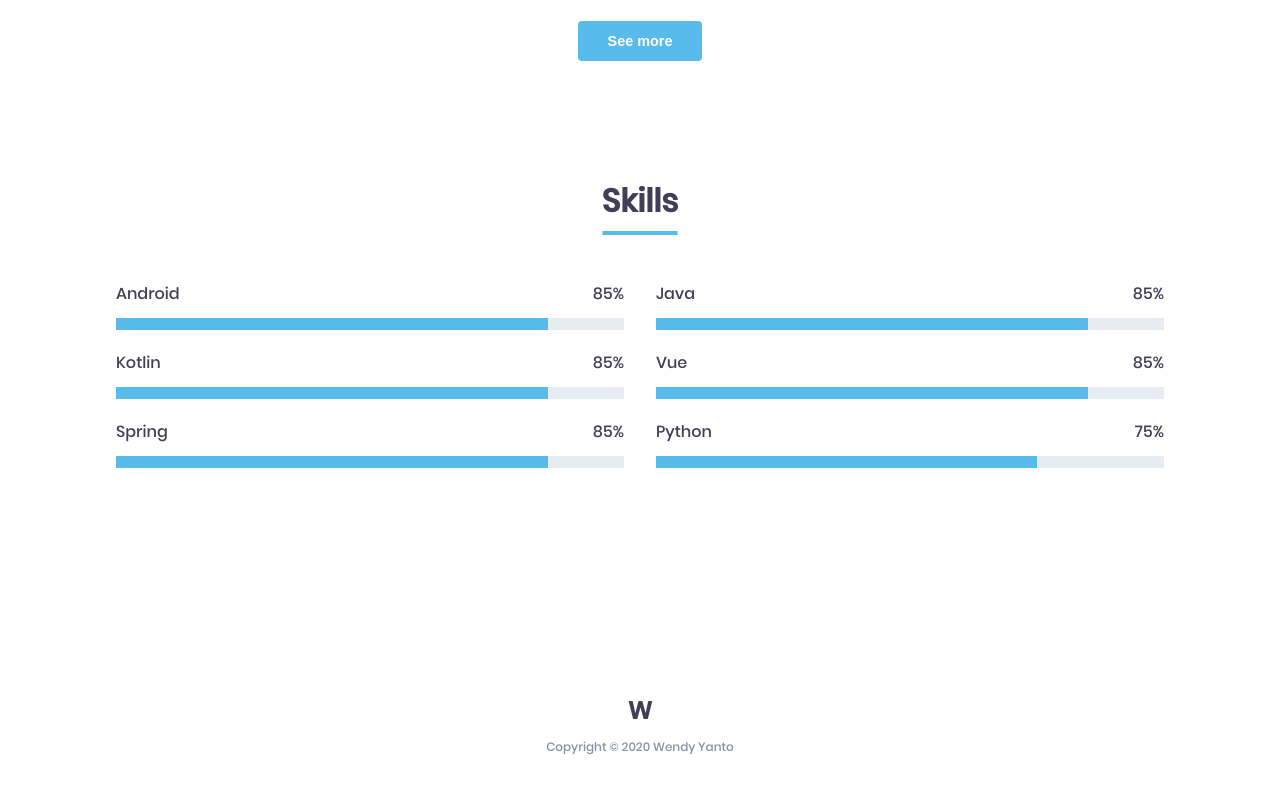
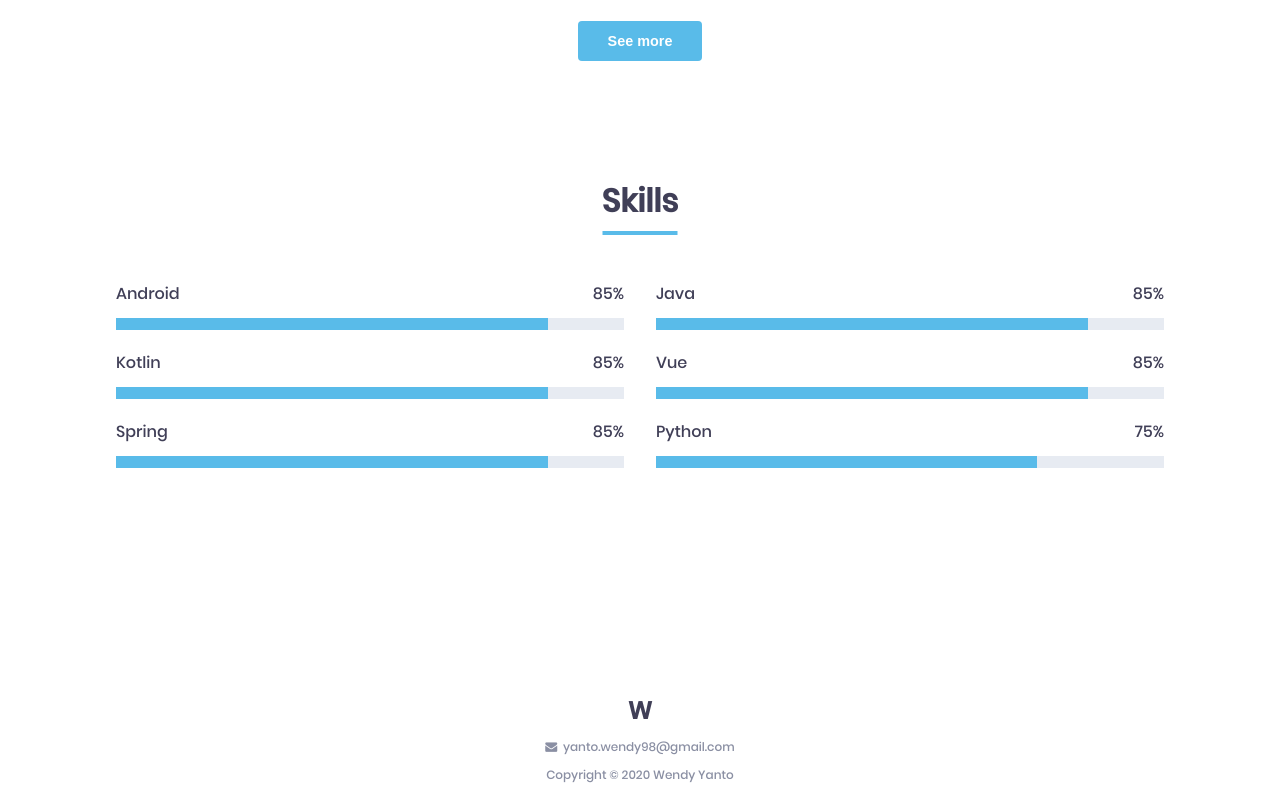
Before and after one commit to WendyYanto/react-personal-website, a React (Create React App) app: page / in a window 1280 px wide. Shown: the part 2570-3370 px from the top of the page. Before the commit the page ends 3342 px from the top, so only its background shows below. Built offline with nearby package versions, Linux system fonts and the light colour scheme.

Commit message:
feature: add email

```diff
--- a/public/index.html
+++ b/public/index.html
@@ -10,6 +10,7 @@
       content="Wendy Yanto's Website"
     />
     <link rel="apple-touch-icon" href="%PUBLIC_URL%/logo192.png" />
+    <link rel="stylesheet" href="https://cdnjs.cloudflare.com/ajax/libs/font-awesome/4.7.0/css/font-awesome.min.css">
     <!--
       manifest.json provides metadata used when your web app is installed on a
       user's mobile device or desktop. See https://developers.google.com/web/fundamentals/web-app-manifest/
--- a/src/components/commons/logo/index.scss
+++ b/src/components/commons/logo/index.scss
@@ -1,4 +1,5 @@
 .logo {
   font-size: 24px;
   font-weight: 900;
+  cursor: pointer;
 }
--- a/src/components/footer/index.js
+++ b/src/components/footer/index.js
@@ -9,6 +9,9 @@ const Footer = () => {
     <div className='section contact'>
       <Logo />
       <p>
+        <i class="fa fa-envelope"></i>&nbsp;&nbsp;yanto.wendy98@gmail.com
+      </p>
+      <p>
         Copyright &copy; 2020 Wendy Yanto
       </p>
     </div>
```
